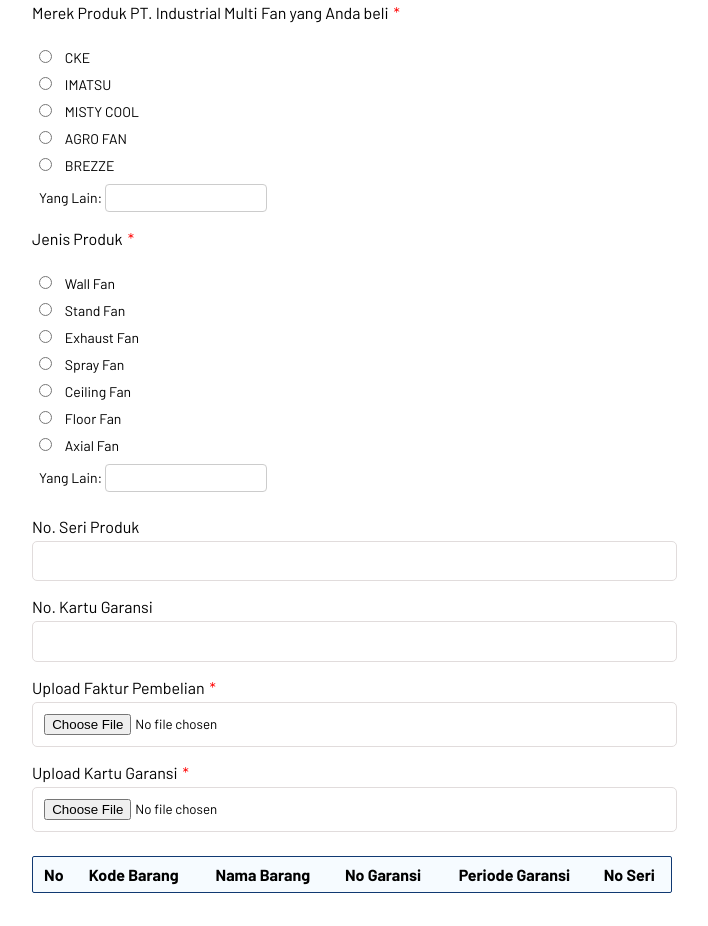
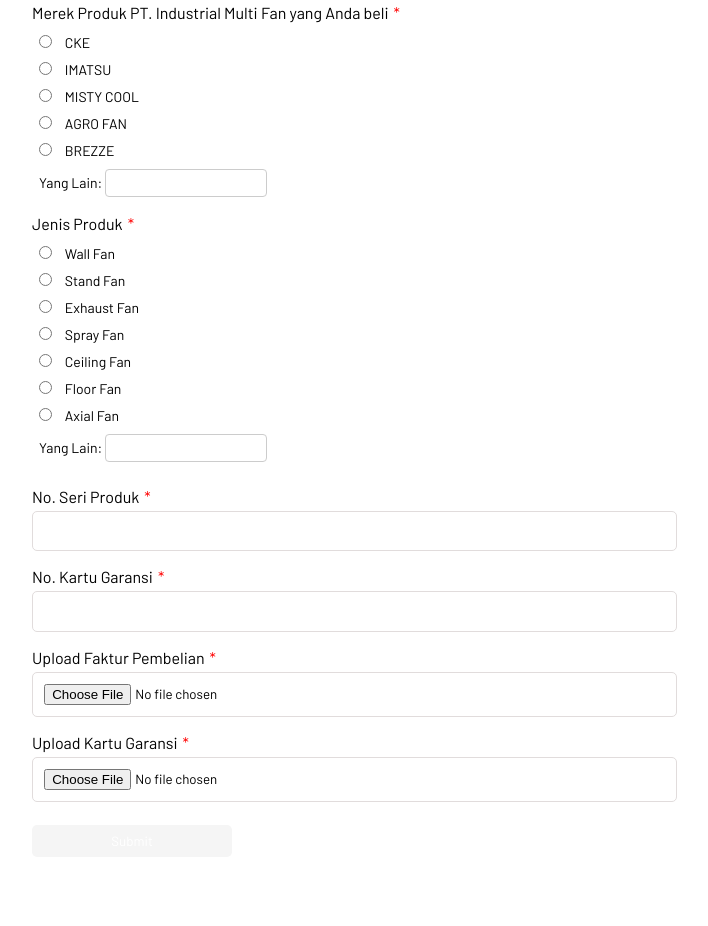
Before and after one commit to zhqnrf/informa, a plain HTML site: page index.html in a window 1280 px wide. Shown: the part 1024-1950 px from the top of the page, without its empty margins (288-996 px from the left). After the commit the page ends 1901 px from the top, so only its background shows below. Drawn offline with Linux system fonts and the light colour scheme.

Commit message:
[update] font

```diff
--- a/index.html
+++ b/index.html
@@ -152,11 +152,11 @@
                         </div>
                     </div>
                     <div class="inputWrap">
-                        <label for="noProduct">No. Seri Produk</label>
+                        <label for="noProduct" class="labelRequired">No. Seri Produk</label>
                         <input type="text" name="noProduct" id="noProduct">
                     </div>
                     <div class="inputWrap">
-                        <label for="noWarranty">No. Kartu Garansi</label>
+                        <label for="noWarranty" class="labelRequired">No. Kartu Garansi</label>
                         <input type="text" name="noWarranty" id="noWarranty">
                     </div>
                     <div class="inputWrap">
@@ -169,21 +169,7 @@
                     </div>
                 </form>
             </div>
-            <div class="table">
-                <table>
-                    <thead>
-                        <tr>
-                            <th>No</th>
-                            <th>Kode Barang</th>
-                            <th>Nama Barang</th>
-                            <th>No Garansi</th>
-                            <th>Periode Garansi</th>
-                            <th>No Seri</th>
-                        </tr>
-                    </thead>
-                    <tbody></tbody>
-                </table>
-            </div>
+
             <div class="g-recaptcha" data-sitekey="6Ld85RYiAAAAAC2j6iXeseTlB85Px4blbt2FNsjy"></div>
             <button type="button" class="btn captcha-btn">Submit</button>
         </div>
--- a/style.css
+++ b/style.css
@@ -83,16 +83,8 @@ body {
     margin-left: 5px;
 }
 
-.table {
-    padding: 1rem 0;
-}
-
-table {
-    width: 100%;
-    border: 1px solid #103972;
-    border-spacing: 0.5rem 0.5rem;
-    border-radius: 2px;
-    background-color: #f6fbff;
+.g-recaptcha {
+    margin-top: 5px;
 }
 
 .btn {
@@ -121,7 +113,7 @@ table {
     gap: 10px;
     width: fit-content;
     padding: 7px;
-    margin-top: 20px;
+    margin-top: 5px;
     background-color: white;
     border: none;
 }
@@ -144,7 +136,7 @@ table {
 }
 
 .captcha-btn {
-    margin-top: 20px;
+    margin-top: 10px;
     margin-bottom: 20px;
 }
 
```
